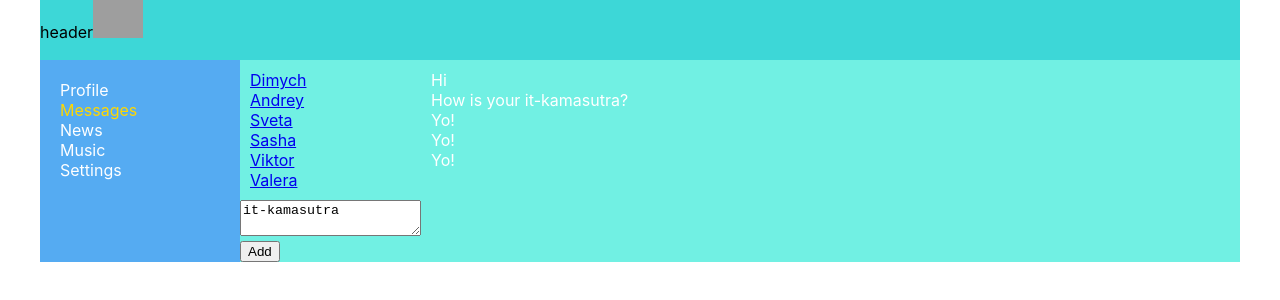
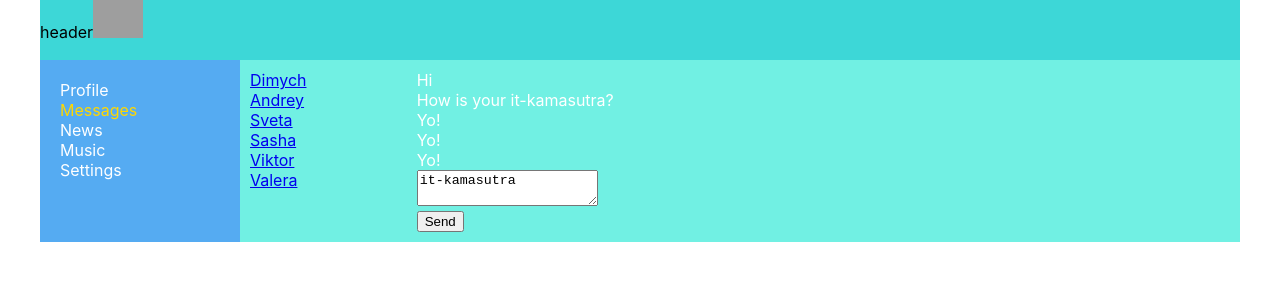
Before and after one commit to sfgardev/samurai-way-main, a React (Create React App) app: page /dialogs in a window 1280 px wide. Shown: the top 300 px of the page. Built offline with nearby package versions, Linux system fonts and the light colour scheme; grey boxes are pictures that could not be loaded.

Commit message:
renaiming + refactoring

```diff
--- a/src/components/Dialogs/Dialogs.tsx
+++ b/src/components/Dialogs/Dialogs.tsx
@@ -2,7 +2,7 @@ import { createRef } from "react";
 import {
   ActionsType,
   MessagesPageType,
-  addMessageAC,
+  sendMessageAC,
   updateNewMessageAC,
 } from "../../redux/state";
 import DialogItem from "./DialogItem/DialogItem";
@@ -25,9 +25,9 @@ const Dialogs = (props: DialogsProps) => {
 
   const newMessageElement = createRef<HTMLTextAreaElement>();
 
-  const addMessage = () => {
+  const sendMessage = () => {
     if (newMessageElement.current) {
-      props.dispatch(addMessageAC());
+      props.dispatch(sendMessageAC());
     }
   };
 
@@ -40,15 +40,30 @@ const Dialogs = (props: DialogsProps) => {
   return (
     <div className={s.dialogs}>
       <div className={s.dialogsItems}>{dialogsElements}</div>
-      <div className={s.messages}>{messagesElements}</div>
-      <div>
+      <div className={s.messages}>
+        <div>{messagesElements}</div>
+        <div>
+          <div>
+            <textarea
+              ref={newMessageElement}
+              value={props.state.newMessageText}
+              placeholder="Enter your message"
+              onChange={handleChangeMessage}
+            />
+          </div>
+          <div>
+            <button onClick={sendMessage}>Send</button>
+          </div>
+        </div>
+      </div>
+      {/* <div>
         <textarea
           ref={newMessageElement}
           value={props.state.newMessageText}
           onChange={handleChangeMessage}
         />
         <button onClick={addMessage}>Add</button>
-      </div>
+      </div> */}
     </div>
   );
 };
--- a/src/redux/state.ts
+++ b/src/redux/state.ts
@@ -42,7 +42,7 @@ type AddPostActionType = ReturnType<typeof addPostAC>;
 
 type UpdateNewPostTextActionType = ReturnType<typeof updateNewPostTextAC>;
 
-type AddMessageActionType = ReturnType<typeof addMessageAC>;
+type AddMessageActionType = ReturnType<typeof sendMessageAC>;
 
 type UpdateNewMessageActionType = ReturnType<typeof updateNewMessageAC>;
 
@@ -54,7 +54,7 @@ export type ActionsType =
 
 const ADD_POST = "ADD-POST";
 const UPDATE_NEW_POST_TEXT = "UPDATE-NEW-POST-TEXT";
-const ADD_MESSAGE = "ADD-MESSAGE";
+const SEND_MESSAGE = "SEND-MESSAGE";
 const UPDATE_NEW_MESSAGE = "UPDATE-NEW-MESSAGE";
 
 const store: StoreType = {
@@ -109,7 +109,7 @@ const store: StoreType = {
     } else if (action.type === UPDATE_NEW_POST_TEXT) {
       this._state.profilePage.newPostText = action.newText;
       this._callSubscriber(this._state);
-    } else if (action.type === ADD_MESSAGE) {
+    } else if (action.type === SEND_MESSAGE) {
       const newMessage: MessageType = {
         id: this._state.dialogsPage.messages.length + 1,
         message: this._state.dialogsPage.newMessageText,
@@ -131,7 +131,7 @@ export const updateNewPostTextAC = (newText: string) => ({
   newText,
 });
 
-export const addMessageAC = () => ({ type: ADD_MESSAGE });
+export const sendMessageAC = () => ({ type: SEND_MESSAGE });
 
 export const updateNewMessageAC = (newMessage: string) => ({
   type: UPDATE_NEW_MESSAGE,
```
